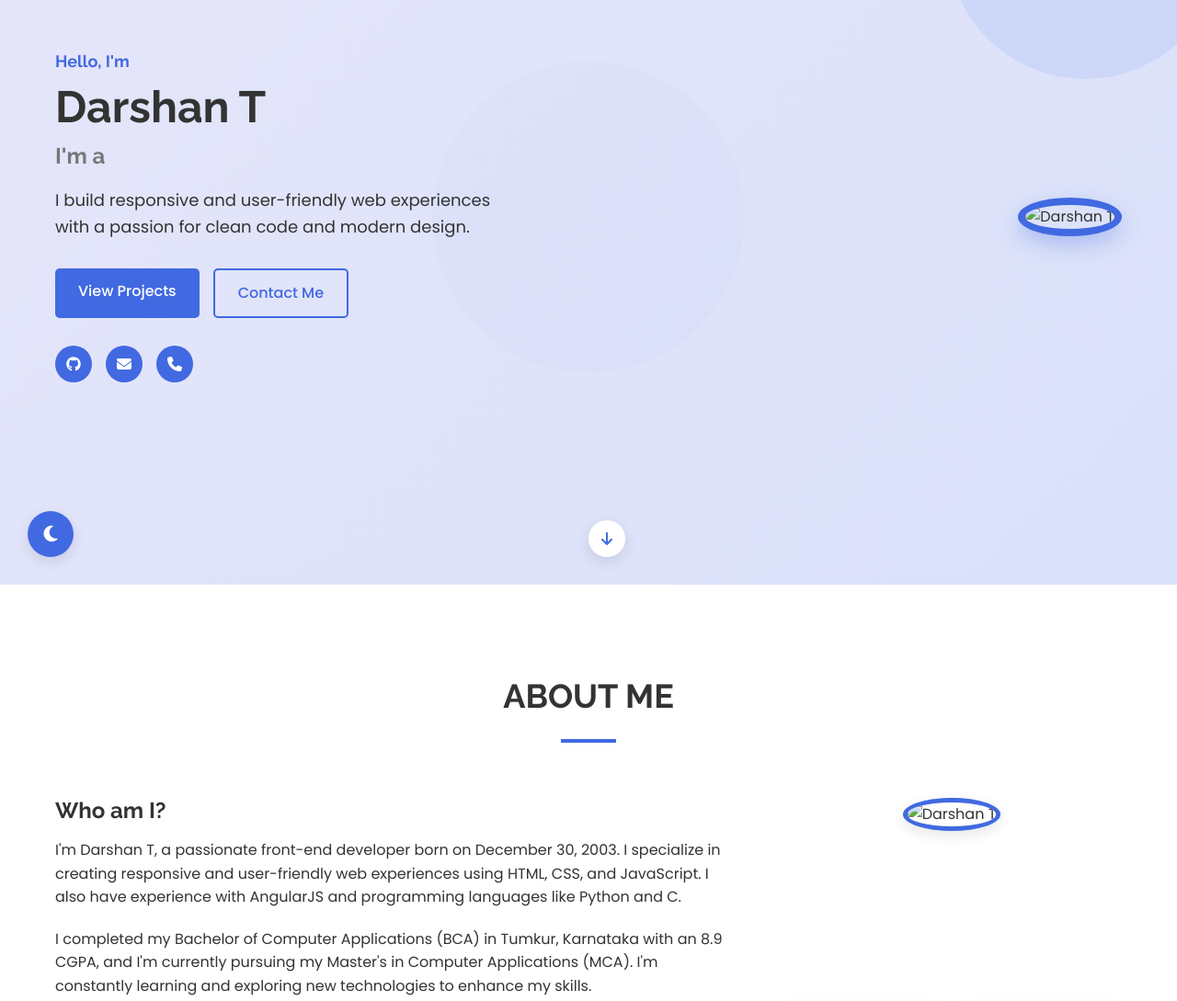
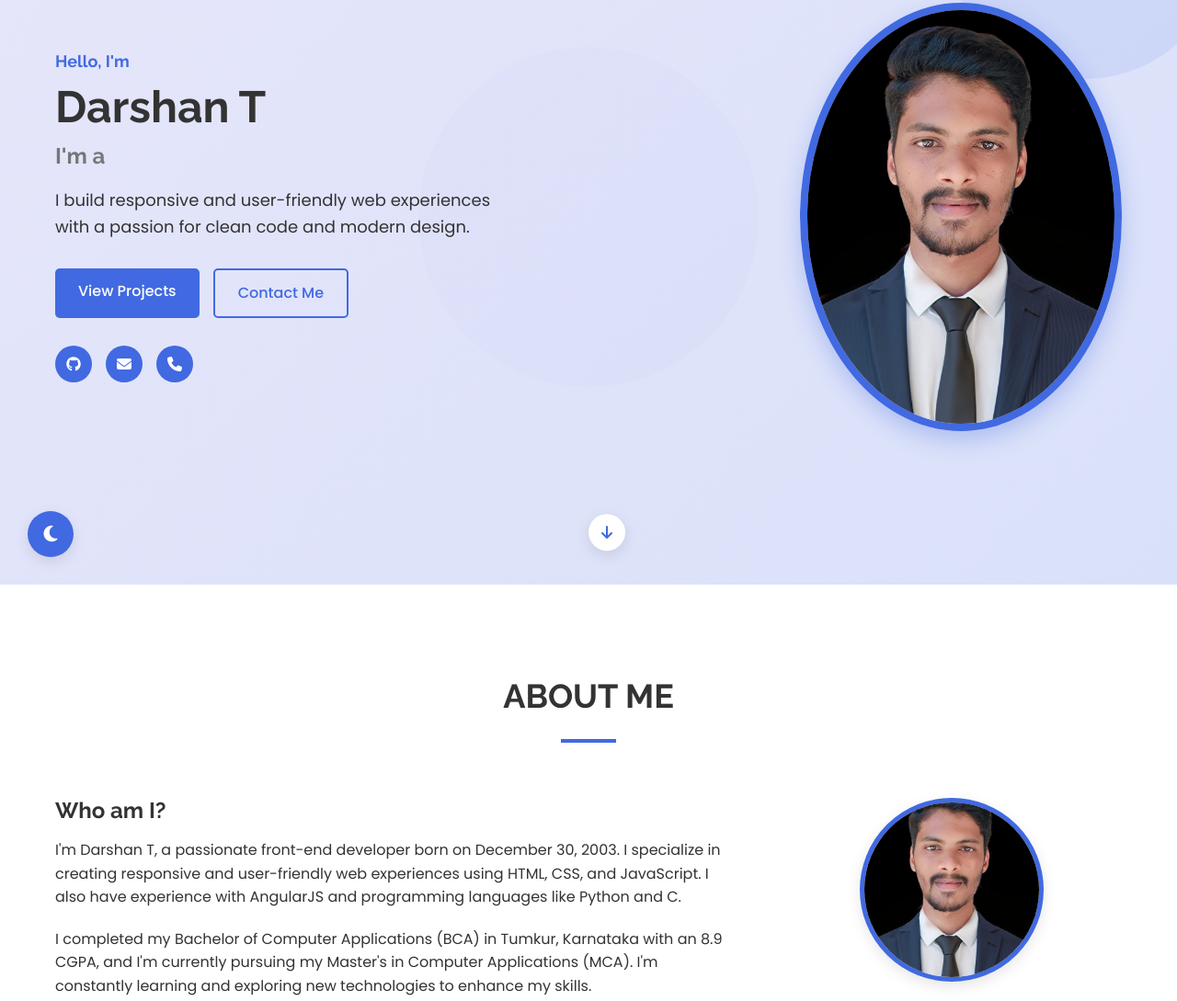
Before and after one commit to Darshan2551/Profolio, a plain HTML site: page index.html in a window 1280 px wide. Shown: the part 164-1253 px from the top of the page at 92% size. Drawn offline with nearby package versions, Linux system fonts and the light colour scheme; files that its build step writes are made by us from their sources.

Commit message:
Update index.html

```diff
--- a/index.html
+++ b/index.html
@@ -9,7 +9,7 @@
         content="Front-end developer portfolio for Darshan T, showcasing skills in HTML, CSS, JavaScript, Angular and more">
 
     <!-- Favicon -->
-    <link rel="shortcut icon" href="assets/favicon.svg" type="image/svg+xml">
+    <link rel="shortcut icon" href="favicon.svg" type="image/svg+xml">
 
     <!-- Font Awesome -->
     <link rel="stylesheet" href="https://cdnjs.cloudflare.com/ajax/libs/font-awesome/6.4.0/css/all.min.css">
@@ -22,8 +22,8 @@
         rel="stylesheet">
 
     <!-- Custom CSS -->
-    <link rel="stylesheet" href="css/style.css">
-    <link rel="stylesheet" href="css/responsive.css">
+    <link rel="stylesheet" href="style.css">
+    <link rel="stylesheet" href="responsive.css">
     <script type="text/javascript" src="https://cdn.jsdelivr.net/npm/@emailjs/browser@4/dist/email.min.js">
     </script>
     <script type="text/javascript">
@@ -91,7 +91,7 @@
                     </div>
                 </div>
                 <div class="hero-image">
-                    <img src="images/profile.jpg" alt="Darshan T" class="profile-image">
+                    <img src="profile.jpg" alt="Darshan T" class="profile-image">
                 </div>
             </div>
         </div>
@@ -152,7 +152,7 @@
                 </div>
                 <div class="about-stats">
                     <div class="about-image">
-                        <img src="images/profile.jpg" alt="Darshan T" class="about-profile-image">
+                        <img src="profile.jpg" alt="Darshan T" class="about-profile-image">
                     </div>
                     <div class="stat-box">
                         <span class="stat-count">2+</span>
@@ -553,7 +553,7 @@
     </div>
 
     <!-- Custom JS -->
-    <script src="js/main.js"></script>
+    <script src="main.js"></script>
 </body>
 
 </html>
```
